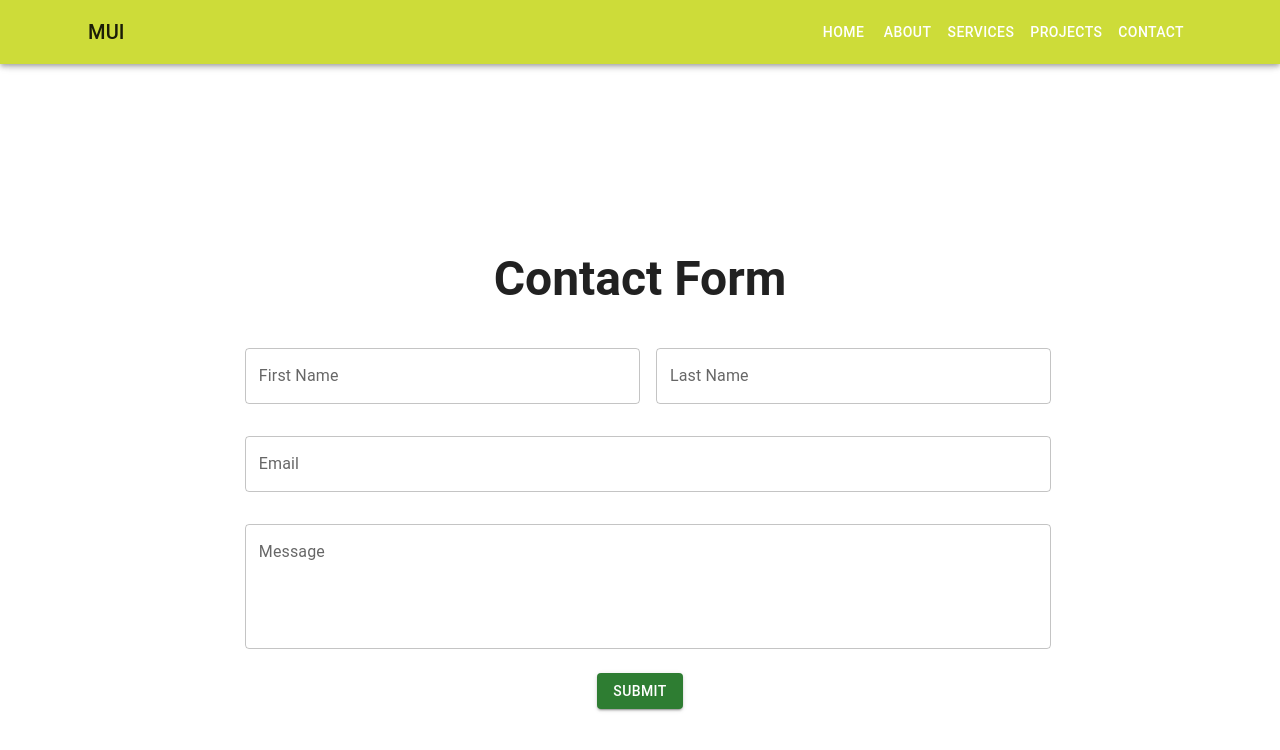
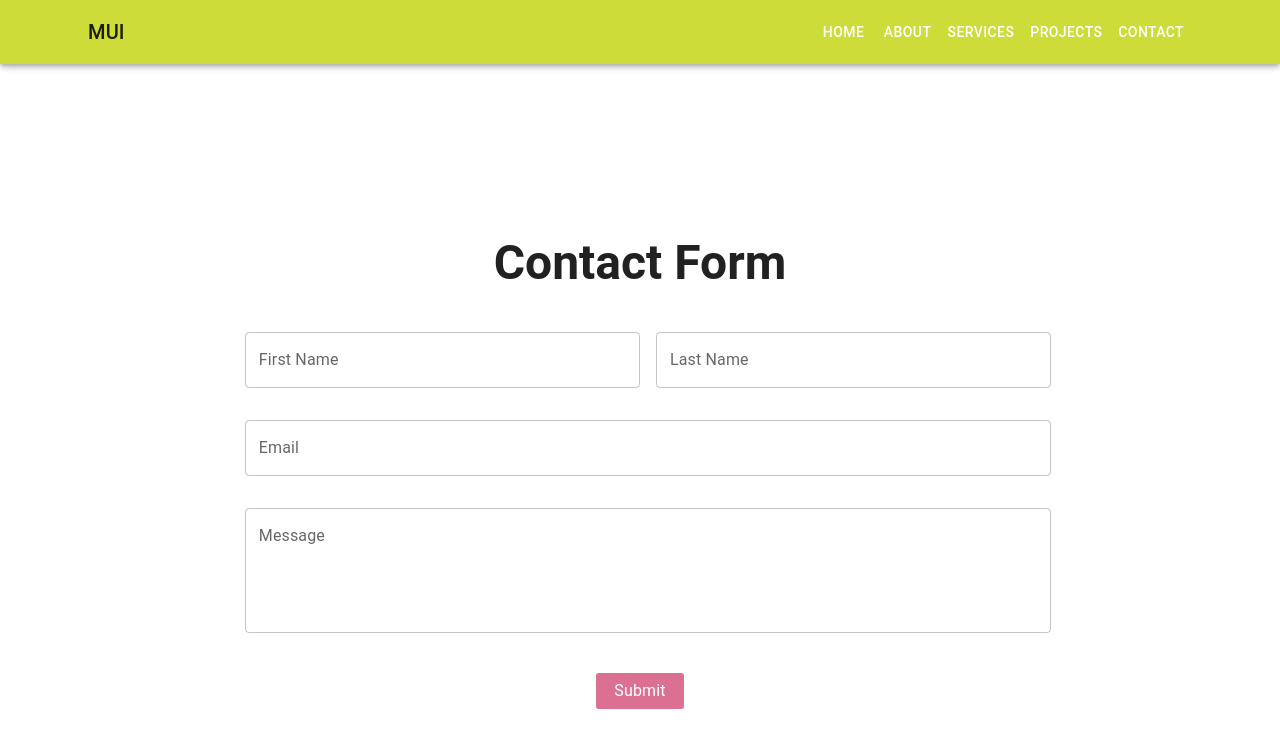
Before and after one commit to rohanthapa123/flowragetask, a React (Vite) app: page /contact in a window 1280 px wide. Shown: the top 750 px of the page. Built offline with nearby package versions, Linux system fonts and the light colour scheme.

Commit message:
Implement button with style component

```diff
--- a/package.json
+++ b/package.json
@@ -15,6 +15,7 @@
     "@mui/icons-material": "^5.16.4",
     "@mui/material": "^5.16.4",
     "@mui/styled-engine-sc": "^6.0.0-alpha.18",
+    "@types/styled-components": "^5.1.34",
     "formik": "^2.4.6",
     "react": "^18.3.1",
     "react-dom": "^18.3.1",
--- a/src/pages/Contact.tsx
+++ b/src/pages/Contact.tsx
@@ -1,6 +1,21 @@
-import { Box, Button, Grid, TextField, Typography } from "@mui/material";
+import { Box,  Grid, TextField, Typography } from "@mui/material";
 import { useFormik } from "formik";
+import styled from "styled-components";
 import * as Yup from "yup";
+
+interface ButtonProps{
+    primary?: boolean;
+}
+
+const Button = styled.button<ButtonProps>`
+  background: ${props => props.primary ? 'palevioletred' : 'white'};
+  color: ${props => props.primary ? 'white' : 'palevioletred'};
+  font-size: 1em;
+  margin: 1em;
+  padding: 0.25em 1em;
+  border: 2px solid palevioletred;
+  border-radius: 3px;
+`;
 
 const validationSchema = Yup.object({
     fname: Yup.string().required("First Name is required").min(2, "First Name should be at least 2 characters long"),
@@ -111,10 +126,8 @@
                     />
                 </Grid>
                 <Grid item xs={12} sx={{ display: 'flex', justifyContent: 'center' }}>
-                    <Button
+                    <Button primary
                         type="submit"
-                        variant="contained"
-                        color="success"
                     >
                         Submit
                     </Button>
```
Also changed, not shown: 1 other file (tests, documents, lock files or other folders).
